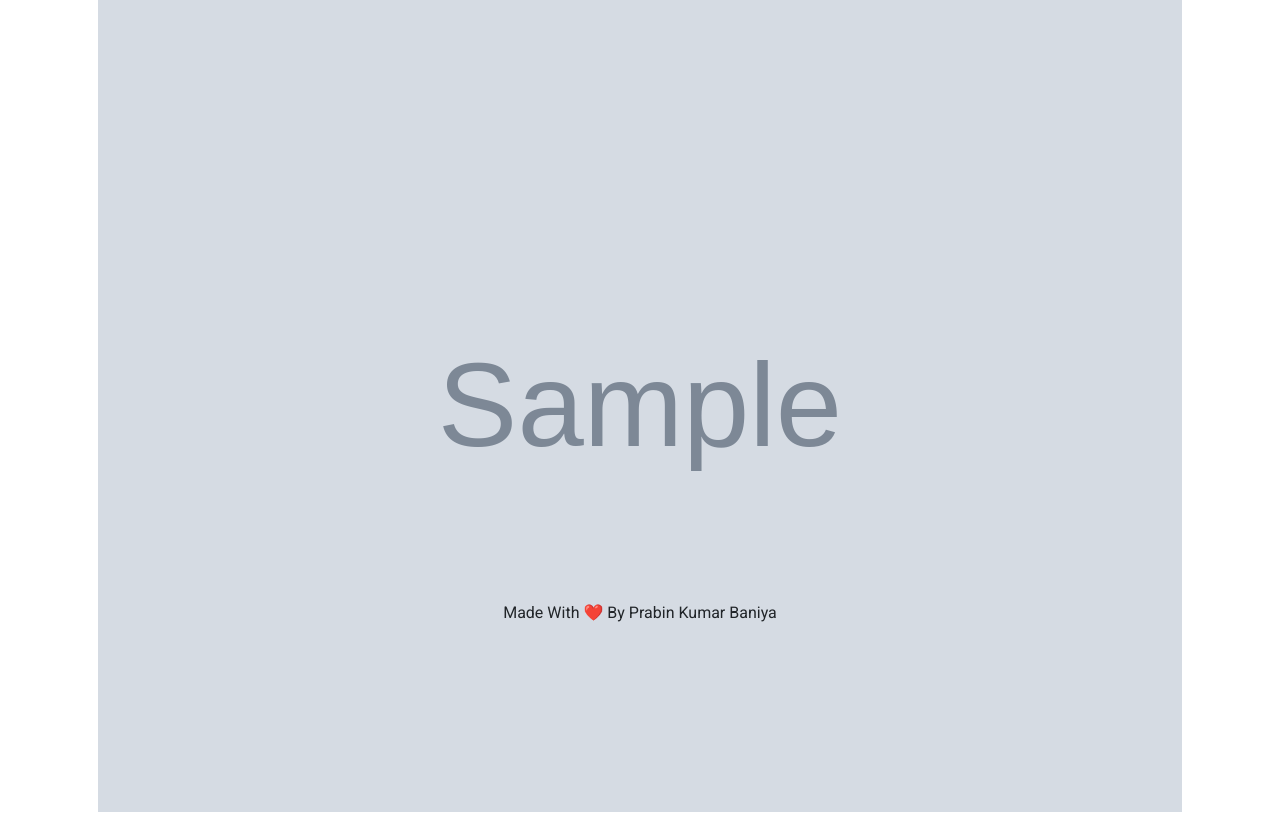
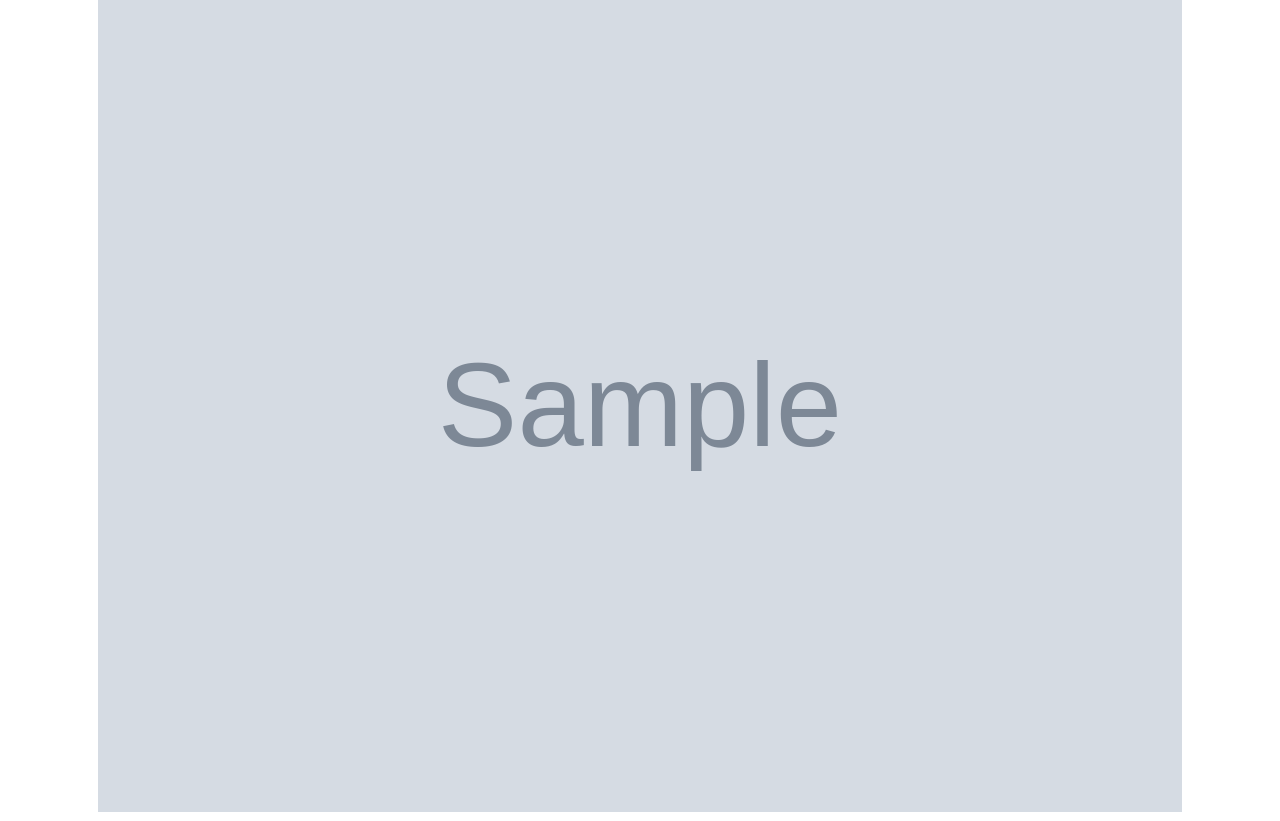
Before and after one commit to Prabin-Kumar-Baniya-NP/Multilingual-Blog-Application, a Django app: a page that uses blog/templates/base.html in a window 1280 px wide. Shown: the part 263-1084 px from the top of the page. Run offline with Django 3.2, Linux system fonts and the light colour scheme; tables that the repository leaves empty hold one stand-in row (values such as "Sample post"); grey boxes marked "Sample" are stand-in pictures; some libraries are stand-ins or nearby versions.

Commit message:
ui improvements

```diff
--- a/blog/post/templates/post/post.html
+++ b/blog/post/templates/post/post.html
@@ -31,7 +31,7 @@
                     <div class="username col-12">
                         <b>{{ comment.commented_by }}</b> &nbsp; &nbsp;
                         <span class="badge bg-danger" data-bs-toggle="modal" data-bs-target="#delete"><i
-                            class="bi bi-trash-fill"></i></span>
+                                class="bi bi-trash-fill"></i></span>
                     </div>
                     <div class="comment-body col-12">
                         {{ comment.body }}
--- a/blog/static/css/styles.css
+++ b/blog/static/css/styles.css
@@ -48,7 +48,6 @@ textarea {
 /* Body*/
 body{
     position: relative;
-    min-height: 100vh;
     font-size: 100%;
     font-family: 'Roboto', sans-serif;
   }
--- a/blog/templates/base.html
+++ b/blog/templates/base.html
@@ -100,11 +100,6 @@
 
   {% endblock %}
 </div>
-  <!--------------Footer Starts Here ----------------------->
-  <footer class="mt-3 p-3 text-center">
-      Made With ❤️ By Prabin Kumar Baniya
-  </footer>
-  <!--------------Footer Starts Here ----------------------->
   <script src="{% static '/bootstrap/bootstrap.bundle.min.js' %}">
   </script>
 </body>
```
